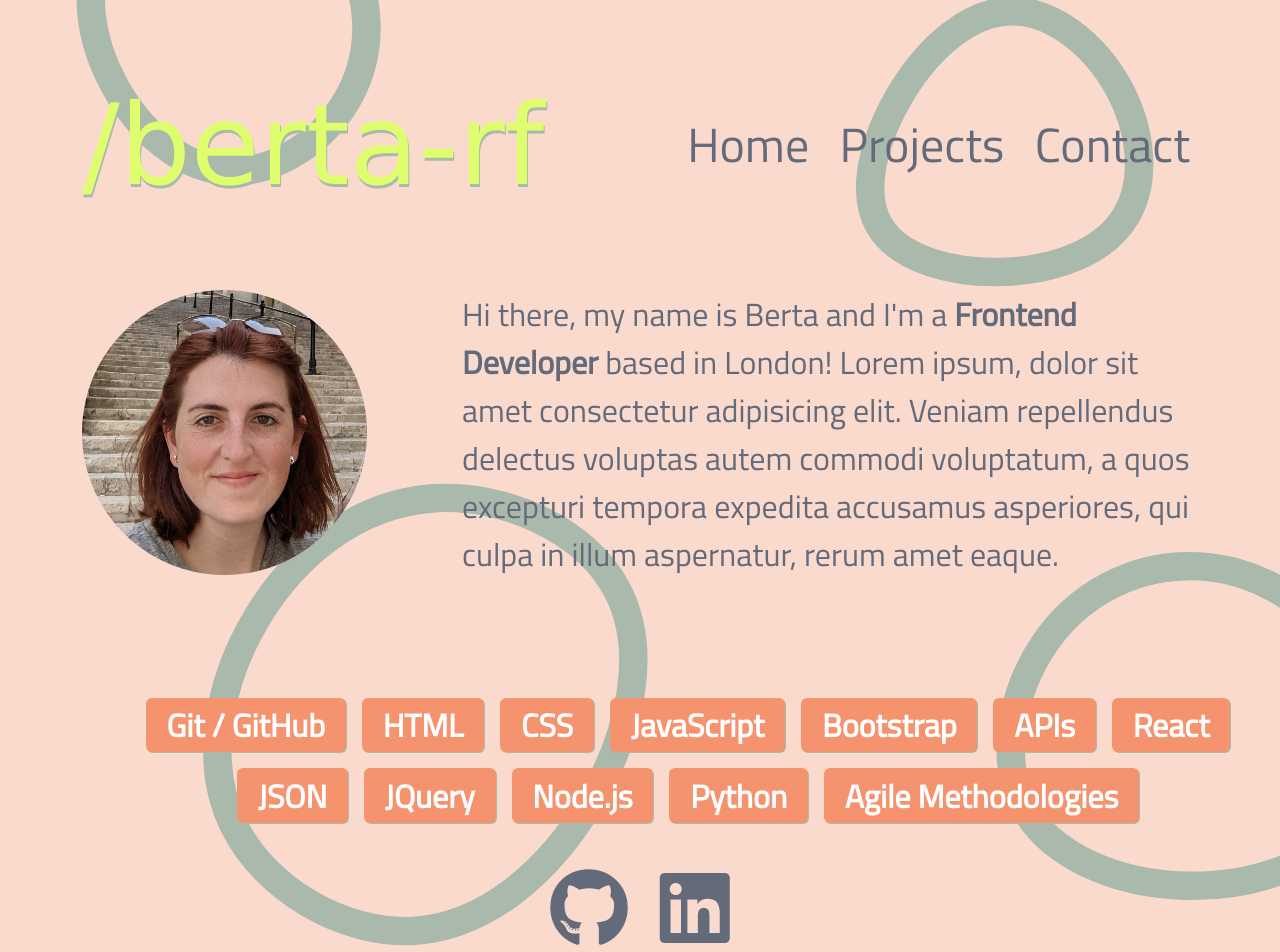
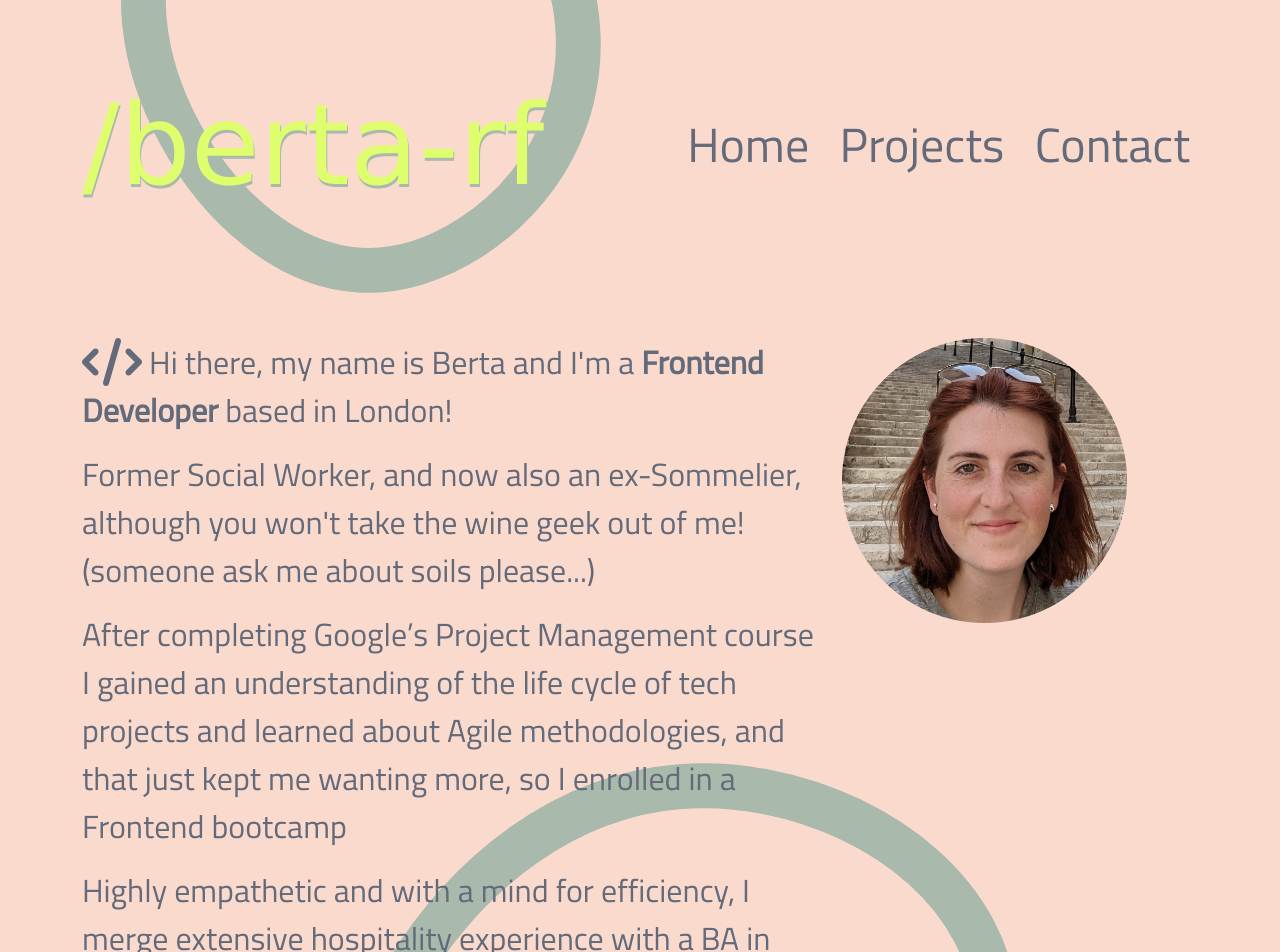
Before and after one commit to berta-rf/my_portfolio, a React (Create React App) app: page / in a window 1280 px wide. Shown: the top 952 px of the page. Built offline with nearby package versions, Linux system fonts and the light colour scheme.

Commit message:
Update scss and write introduction

```diff
--- a/src/App.scss
+++ b/src/App.scss
@@ -8,7 +8,6 @@
     --sandyBrown: #f5936f;
 }
 
-
 body {
   font-family: 'Titillium Web', sans-serif;
   background-color:#f5936f56;
@@ -16,7 +15,6 @@ body {
   background-repeat: no-repeat;
   background-size: cover;
 }
-
 
 #brand {
   font-family: 'Lucida Sans', 'Lucida Sans Regular', 'Lucida Grande', 'Lucida Sans Unicode', Geneva, Verdana, sans-serif;
@@ -100,8 +98,7 @@ a {
 }
 
 #images {
-  border-radius: 10%;
-  margin-top: 5%;
+  border-radius: 8%;
 }
 
 .wrap {
--- a/src/assets/projects.json
+++ b/src/assets/projects.json
@@ -5,7 +5,7 @@
         "image": "https://raw.githubusercontent.com/berta-rf/forecast-dashboard/main/assets/images/screencapture-forecast-dashboard.png",
         "githubLink": "https://github.com/berta-rf/forecast-dashboard",
         "deployedURL": "https://berta-rf.github.io/forecast-dashboard/",
-        "technologies": "JavaScript/ OpenWeather API/ jQuery/ Luxon/ HTML/ CSS/ Bootstrap"
+        "technologies": "JavaScript · OpenWeather API · jQuery · Luxon · HTML · CSS · Bootstrap"
     },
     {
         "key": 2,
@@ -13,7 +13,7 @@
         "image": "https://github.com/chinapicke/-broke-but-cultured/raw/main/assets/images/workingApp.gif",
         "githubLink": "https://github.com/berta-rf/broke-but-cultured",
         "deployedURL": "https://chinapicke.github.io/-broke-but-cultured/",
-        "technologies": "JavaScript/ Exchange Rate API/ REST Countries API/ WikiVoyage API/ HTML/ CSS/ Bootstrap"
+        "technologies": "JavaScript · Exchange Rate API · REST Countries API · WikiVoyage API · HTML · CSS · Bootstrap"
     },
     {
         "key": 3,
@@ -21,7 +21,7 @@
         "image": "https://raw.githubusercontent.com/berta-rf/news-homepage-main/main/assets/images/screencapture-news-homepage-main.png",
         "githubLink": "https://github.com/berta-rf/news-homepage-main",
         "deployedURL": "https://berta-rf.github.io/news-homepage-main/",
-        "technologies": "SCSS/ HTML/ Bootstrap/ JavaScript"
+        "technologies": "SCSS · HTML · Bootstrap · JavaScript"
 
     },
     {
@@ -30,7 +30,7 @@
         "image": "https://raw.githubusercontent.com/berta-rf/timed-Code-Quiz/main/assets/images/applicationScreenshots.gif",
         "githubLink": "https://github.com/berta-rf/timed-Code-Quiz",
         "deployedURL": "https://berta-rf.github.io/timed-Code-Quiz/",
-        "technologies": "JavaScript/ HTML/ CSS/ Bootstrap"
+        "technologies": "JavaScript · HTML · CSS · Bootstrap"
     },
     {
 
@@ -39,7 +39,7 @@
         "image": "https://raw.githubusercontent.com/berta-rf/order-summary-component-main/main/images/screenshot.jpg.png",
         "githubLink": "https://github.com/berta-rf/order-summary-component-main",
         "deployedURL": "https://berta-rf.github.io/order-summary-component-main/",
-        "technologies": "SCSS/ HTML/ Bootstrap"
+        "technologies": "SCSS · HTML · Bootstrap"
     },
     {
 
@@ -48,7 +48,7 @@
         "image": "https://raw.githubusercontent.com/berta-rf/daily-planner-app/main/assets/images/screencapture.png",
         "githubLink": "https://github.com/berta-rf/daily-planner-app",
         "deployedURL": "https://berta-rf.github.io/daily-planner-app/",
-        "technologies": "JavaScript/ jQuery/ Luxon/ HTML/ CSS/ Bootstrap"
+        "technologies": "JavaScript · jQuery · Luxon · HTML · CSS · Bootstrap"
     },
     {
 
@@ -57,7 +57,7 @@
         "image": "https://raw.githubusercontent.com/berta-rf/team-profile-generator/main/assets/images/webScreenshot.png",
         "githubLink": "https://github.com/berta-rf/team-profile-generator",
         "deployedURL": "https://github.com/berta-rf/team-profile-generator",
-        "technologies": "Inquirer.js/ Node.js/ Jest/ JavaScript/ HTML"
+        "technologies": "Inquirer.js · Node.js · Jest · JavaScript · HTML"
     }
 
 
--- a/src/components/Home.js
+++ b/src/components/Home.js
@@ -7,31 +7,32 @@ import portrait from '../assets/images/portrait.png';
 
 const Home = () => {
 
-    const skills = ['Git / GitHub', 'HTML', 'CSS', 'JavaScript', 'Bootstrap', 'APIs', 'React', 'JSON', 'JQuery', 'Node.js', 'Python', 'Agile Methodologies']
+    const skills = ['Git / GitHub', 'HTML', 'SCSS', 'JavaScript', 'Bootstrap', 'APIs', 'React', 'JSON', 'JQuery', 'Node.js', 'Python', 'Agile Methodologies']
 
     return(<>
 
         <Container>
-            <Row className="my-5">
-                <Col xs={12} md={4} xl={4}>
+            <Row>
+                <Col  className="my-5" xs={12} md={8} xl={8}>
+                    <div className="statement text-justify">
+                        <p><i class="fa-solid fa-code fa-xl"></i> Hi there, my name is Berta and I'm a <b>Frontend Developer</b> based in London!</p>
+                        <p>Former Social Worker, and now also an ex-Sommelier, although you won't take the wine geek out of me! (someone ask me about soils please...)</p>
+                        <p>After completing Google’s Project Management course I gained an understanding of the life cycle of tech
+                        projects and learned about Agile methodologies, and that just kept me wanting more, so I enrolled in a Frontend bootcamp</p>
+                        <p>Highly empathetic and with a mind for efficiency, I merge extensive hospitality experience with a
+                        BA in Social Work, which have shaped me into a resilient and adaptable individual, eager to keep learning! <i class="fa-solid fa-code fa-xl"></i> </p>
+                    </div>
+                </Col>
+                <Col className="my-5" xs={12} md={4} xl={4}>
                     <img id={portrait} src={ portrait } width="80%" heigth="auto" alt="" />
-                </Col>
-                <Col xs={12} md={8} xl={8}>
-                    <div className="statement text-justify">
-                        <p>Hi there, my name is Berta and I'm a <b>Frontend Developer</b> based in London!
-                            Lorem ipsum, dolor sit amet consectetur adipisicing elit. Veniam repellendus delectus voluptas
-                            autem commodi voluptatum, a quos excepturi tempora expedita accusamus asperiores, qui culpa in
-                            illum aspernatur, rerum amet eaque.
-                        </p>
-                    </div>
                 </Col>
             </Row>
             <Row>
-                <div className="badges m-5 text-center">
+                <div className="badges my-5 text-center">
                     {skills.map(skill => <Badge className="badge m-2">{skill}</Badge>)}
                 </div>
             </Row>
-            <Row >
+            <Row className="my-5">
                 <Col className="text-center">
                     <a className="gitBtn" href="https://github.com/berta-rf"><i className="fa-brands fa-github fa-2xl mx-3"></i></a>
                     <a className="linkBtn" href="https://github.com/berta-rf"><i className="fa-brands fa-linkedin fa-2xl mx-3"></i></a>
--- a/src/components/ProjectGallery.js
+++ b/src/components/ProjectGallery.js
@@ -21,7 +21,7 @@ export function ProjectGallery() {
                 <ProjectImg deployedURL={currentProject.deployedURL} image={currentProject.image}></ProjectImg>
             </Col>
 
-            <Col xs={12} md={6} className="text-right">
+            <Col xs={12} md={6} className="text-end">
                 <ListGroup className="ul">
                     {projects.map( (project, index) => <Project
                     key={project.key}
```
Also changed, not shown: 1 other file (tests, documents, lock files or other folders).
